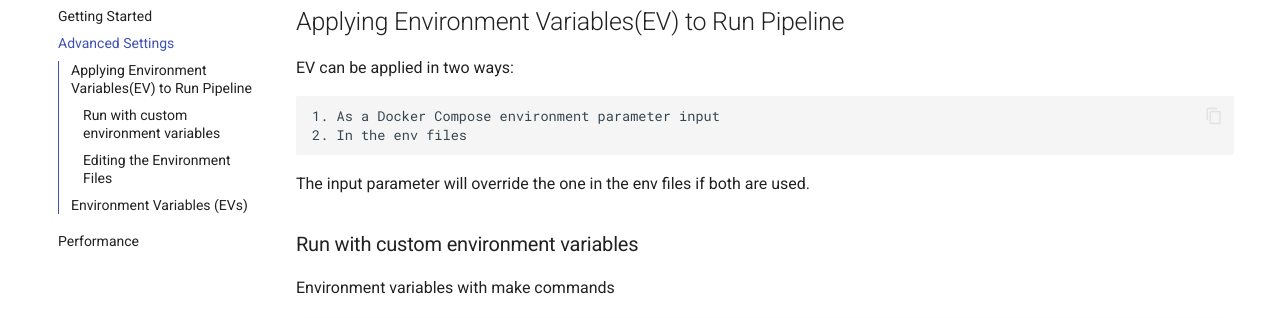
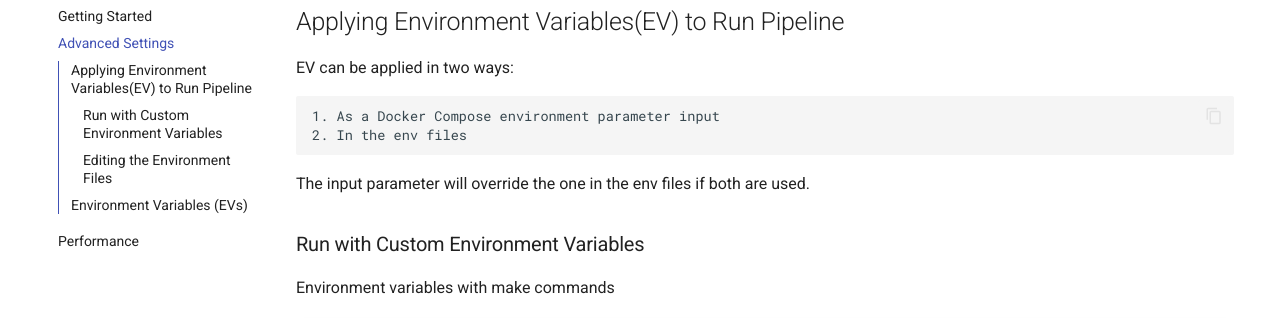
Before and after one commit to intel-retail/documentation, an MkDocs documentation site: the page built from docs_src/use-cases/automated-self-checkout/advanced.md, in a window 1280 px wide and 900 px high. Shown: the part 224-542 px from the top of the window. Built offline with MkDocs 1.6.1 and Material for MkDocs 9.7.7, drawn with Linux system fonts in a browser that asks for light colours; comment, search, counter and statistics services are not loaded; the version menu is left out.

```diff
--- a/docs_src/use-cases/automated-self-checkout/advanced.md
+++ b/docs_src/use-cases/automated-self-checkout/advanced.md
@@ -9,7 +9,7 @@ EV can be applied in two ways:
 
 The input parameter will override the one in the env files if both are used.
 
-### Run with custom environment variables
+### Run with Custom Environment Variables
 
 Environment variables with make commands
 
```
